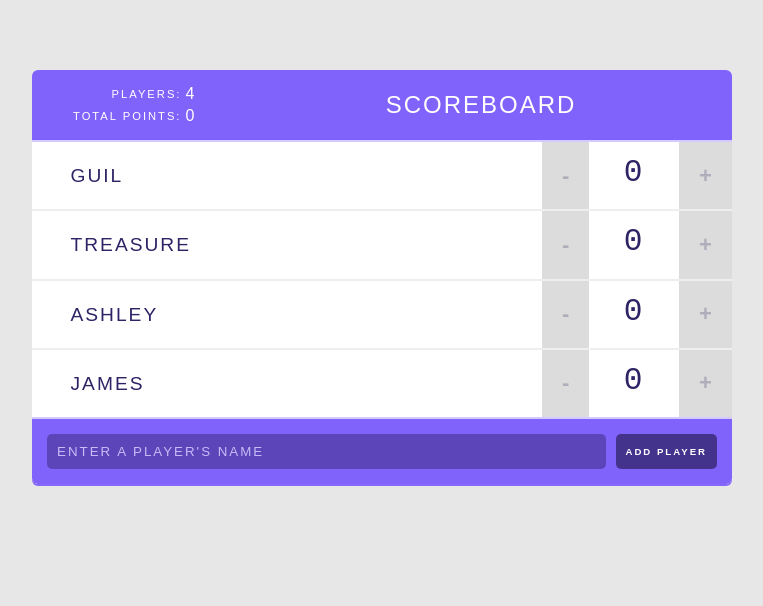
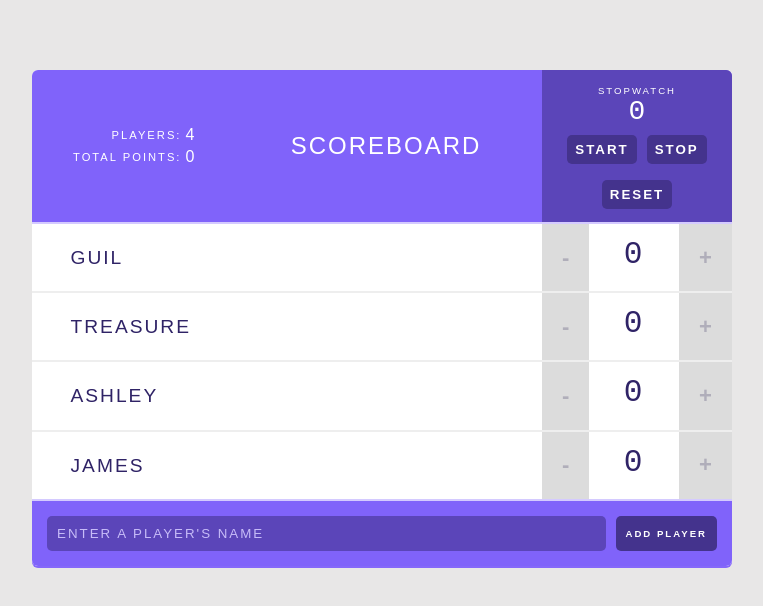
Before and after one commit to ash1eygrace/scoreboard, a React (Create React App) app: page / in a window 1280 px wide. Shown: the top 606 px of the page, without its empty margins (258-1021 px from the left). Built offline with nearby package versions, Linux system fonts and the light colour scheme.

Commit message:
create stopwatch component and import into header

```diff
--- a/src/components/Header.js
+++ b/src/components/Header.js
@@ -1,11 +1,13 @@
 import React from "react";
 import Stats from "./Stats";
+import Stopwatch from "./Stopwatch";
 
 const Header = (props) => {
     return (
       <header>
         <Stats players={props.players}/>
         <h1>{props.title}</h1>
+        <Stopwatch />
       </header>
     );
   }
--- /dev/null
+++ b/src/components/Stopwatch.js
@@ -0,0 +1,16 @@
+import React from "react";
+
+const Stopwatch = () => {
+    return (
+        <div className="stopwatch">
+        <h2>Stopwatch</h2>
+        <span className="stopwatch-time">0</span>
+        <button>Start</button>
+        <button>Stop</button>
+        <button>Reset</button>
+        </div>
+    );
+
+}
+
+export default Stopwatch;
```
